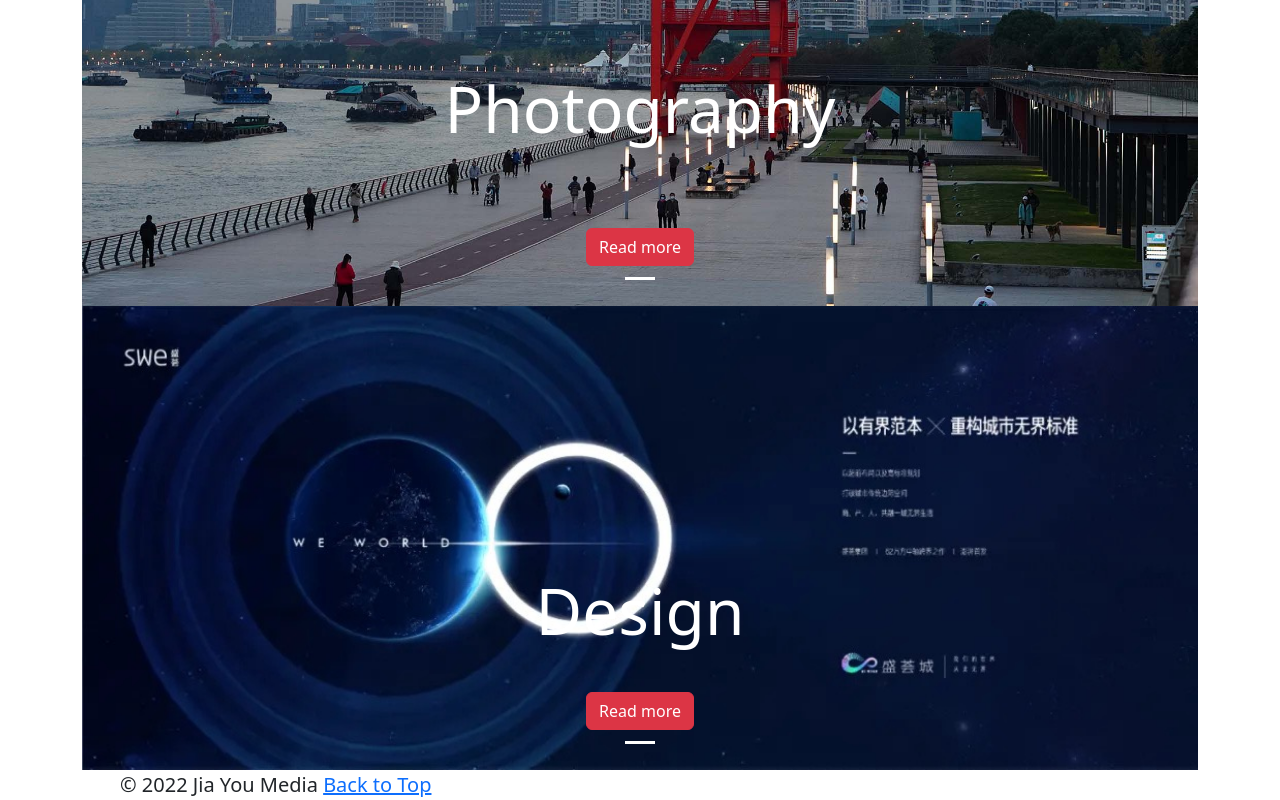
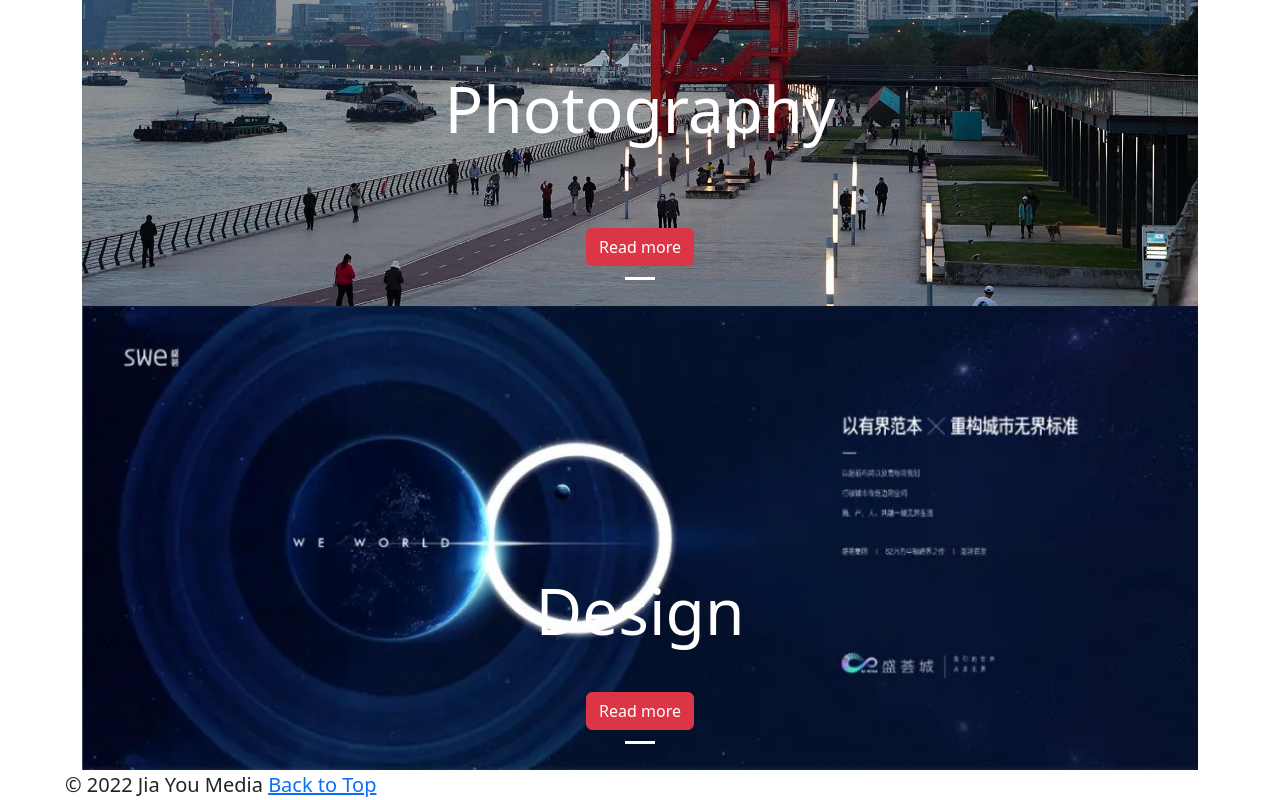
Before and after one commit to you00019/portfolio, a plain HTML site: page portfolio.html in a window 1280 px wide. Shown: the part 1343-2143 px from the top of the page. Drawn offline with nearby package versions, Linux system fonts and the light colour scheme.

Commit message:
make footer changes

```diff
--- a/css/portfolio.css
+++ b/css/portfolio.css
@@ -98,6 +98,6 @@ h2{
 }
 
 footer {
-   margin-left:120px;
+   margin-left:65px;
    font-size: 20px;
 }
```
